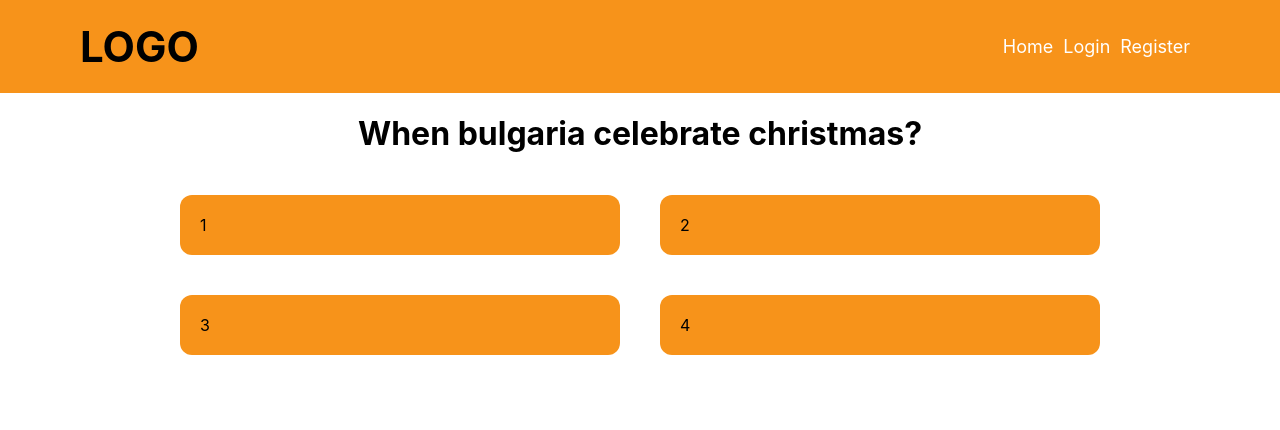
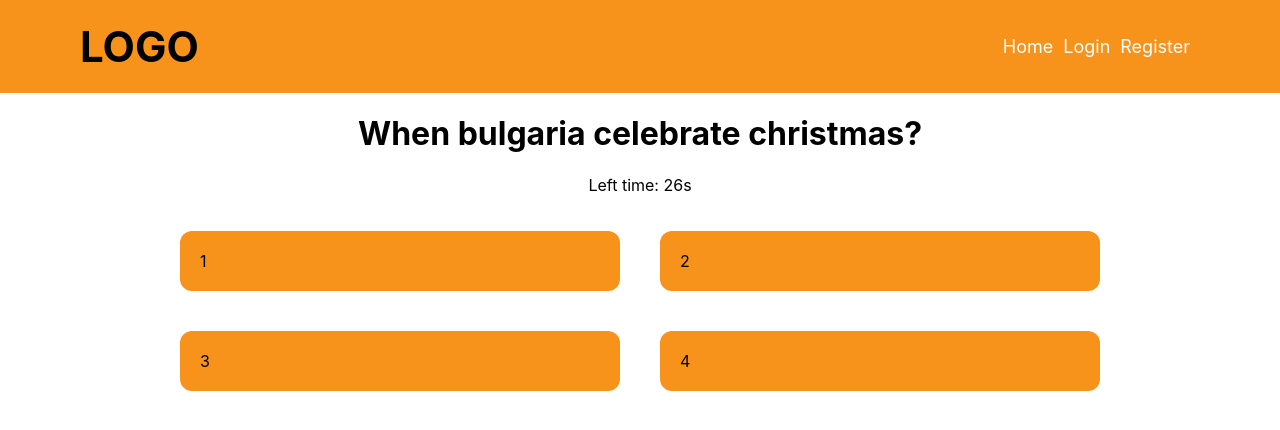
Before and after one commit to dplamenov/Quiz, a React (Create React App) app in the folder project/react/: page /question/1 in a window 1280 px wide. Shown: the top 430 px of the page. Built offline with nearby package versions, Linux system fonts and the light colour scheme; no server answers.

Commit message:
question component
question component

```diff
--- a/project/react/src/App.js
+++ b/project/react/src/App.js
@@ -62,7 +62,7 @@ class App extends React.Component {
                                         <Route path="/user/register">
                                             {isLogged ? <Redirect to="/"/> : <Register/>}
                                         </Route>
-                                        <Route path="/question/:catId" component={Question}/>
+                                        <Route path="/question/:category" component={Question}/>
                                     </Switch>
                                 </Router>
                             );
--- a/project/react/src/Question/Question/Question.js
+++ b/project/react/src/Question/Question/Question.js
@@ -1,12 +1,31 @@
-import React from "react";
+import React, {useEffect, useState} from "react";
 import "./Question.css";
 
-function Question() {
+function Question(props) {
+    console.log(props.match.params.category);
+
+    const [leftSeconds, setLeftSeconds] = useState(30);
+
+    useEffect(() => {
+        setInterval(() => {
+            tickTimer();
+        }, 1000);
+    }, []);
+
+    const tickTimer = () => {
+        setLeftSeconds(s => s - 1);
+    }
+
     return (
         <>
             <h1 className="question-title">
                 When bulgaria celebrate christmas?
             </h1>
+            <p className="counter-container">
+                <span>Left time: </span>
+                <span className="counter">{leftSeconds}</span>
+                <span>s</span>
+            </p>
             <section className="answers">
                 <article className="question">
                     1
```
Also changed, not shown: project/react/src/services/question.js (added, +7 -0 lines).
